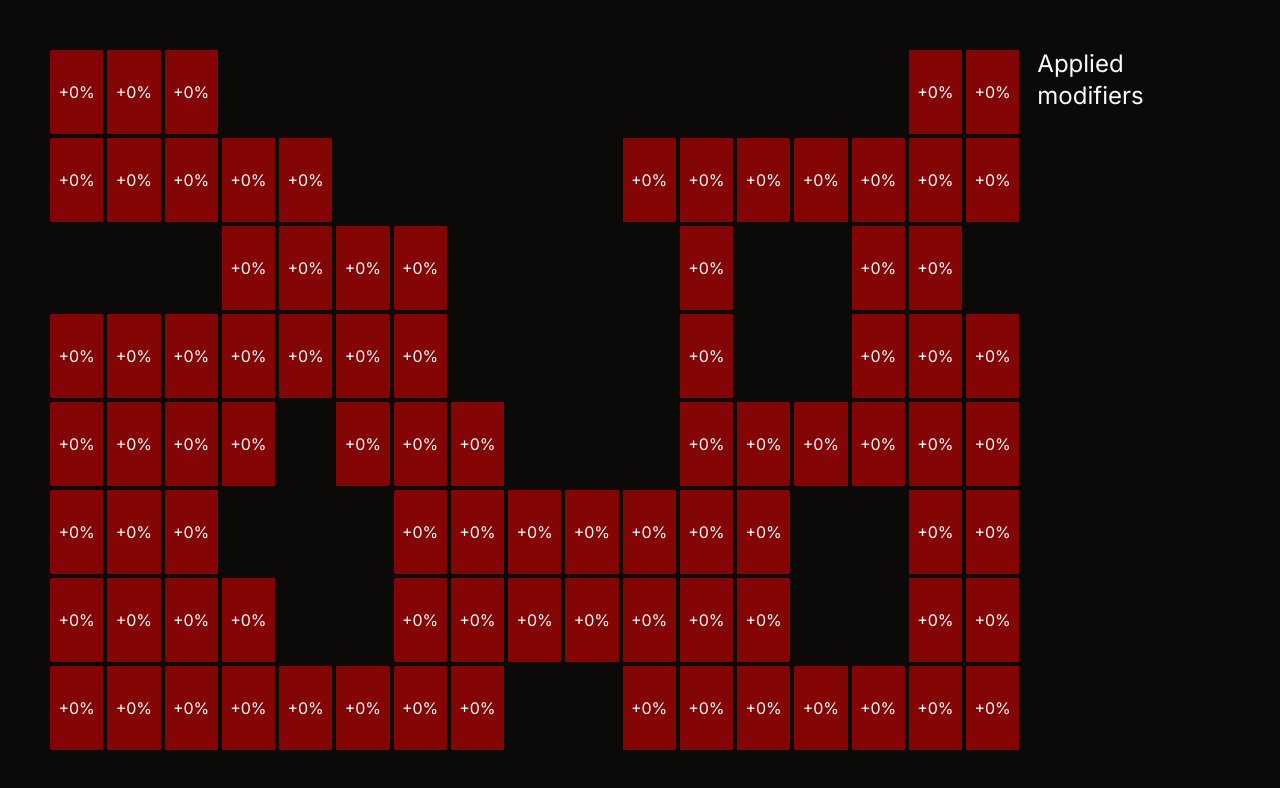
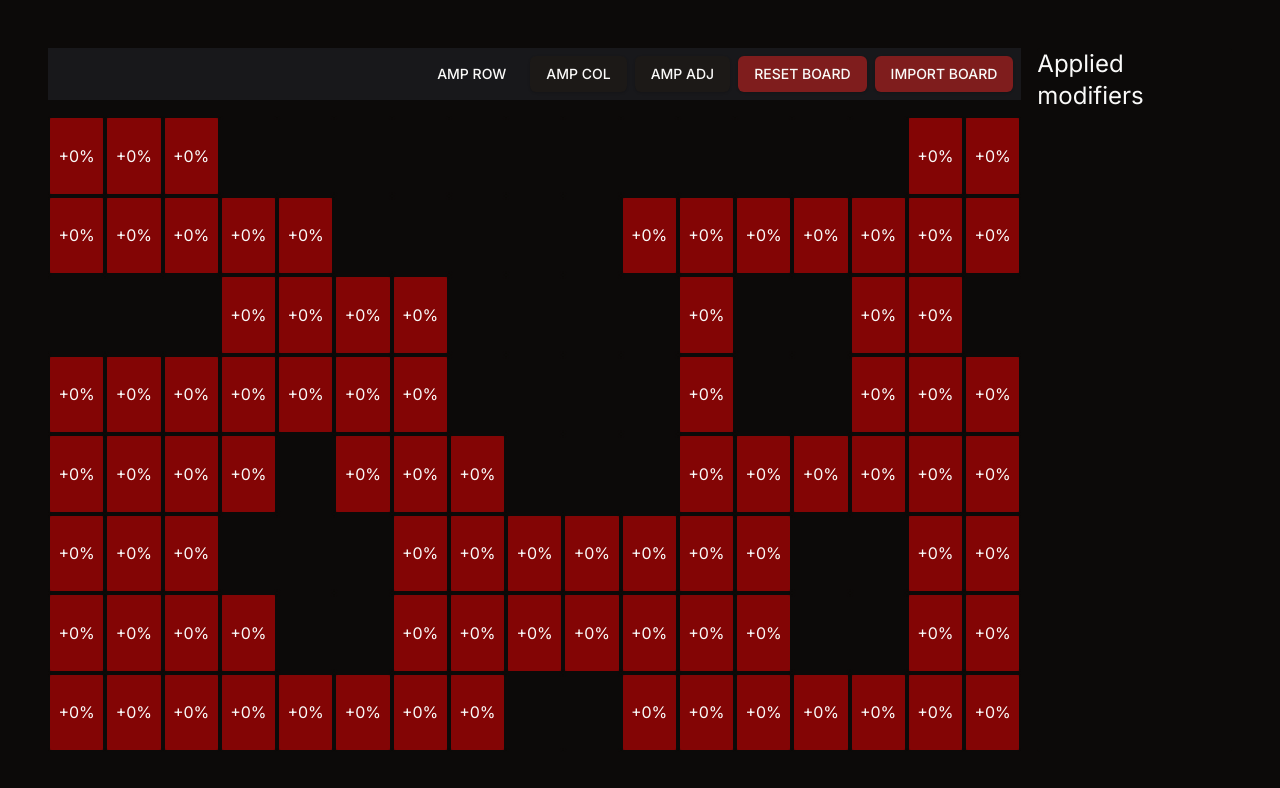
Before and after one commit to noueii/poe-necropolis-heatmap, a Next.js app in the folder next-app/: page / in a window 1280 px wide. Shown: the top 788 px of the page. Built offline with nearby package versions, Linux system fonts and the light colour scheme.

Commit message:
import added

```diff
--- a/next-app/src/app/page.js
+++ b/next-app/src/app/page.js
@@ -6,6 +6,8 @@ import { Button } from "@/components/ui/button";
 import Tile from "@/components/app/tile";
 import {useState} from 'react'
 import TileTextDisplay from "@/components/app/TileTextDisplay";
+import { Dialog } from '../components/ui/dialog'
+import { DialogTrigger, DialogHeader, DialogTitle, DialogDescription, DialogContent } from '../components/ui/dialog'
 
 export default function Home() {
   const defaultMatrix = [
@@ -18,6 +20,8 @@ export default function Home() {
     [1,1,1,1,0,0,1,1,1,1,1,1,1,0,0,1,1],
     [1,1,1,1,1,1,1,1,0,0,1,1,1,1,1,1,1]
   ]
+
+  const [importText, setImportText] = useState('')
 
   let {valueHeatmap, maxValue} = generateHeatmap()
 
@@ -215,7 +219,7 @@ export default function Home() {
 
 
   const log = () =>{
-    console.log(db)
+    console.log(JSON.stringify(tiles))
   }
 
   const calculateMaxAmps = () =>{
@@ -233,11 +237,38 @@ export default function Home() {
     return maxValue
   }
 
+  const importMatrix = () =>{
+    setTiles(JSON.parse(importText))
+  }
+
 
   return (
     <main className="flex h-screen p-12 bg-background w-full">
       <div className="w-full h-full flex rounded gap-4">
-        <div className="flex flex-col  w-full h-full justify-between">
+
+        <div className="flex flex-col  w-full h-full justify-between gap-4">
+          <div className="w-full bg-zinc-900 justify-end p-2 flex gap-2">
+            <Button variant='ghost' className='hover:bg-zinc-300 hover:text-background'>AMP ROW</Button>
+            <Button className=''>AMP COL</Button>
+            <Button className=''>AMP ADJ</Button>
+            <Button className='bg-red-900' onClick={() => log()}>RESET BOARD</Button>
+            <Dialog>
+              <DialogTrigger>
+                <Button className='bg-red-900'>IMPORT BOARD</Button>
+              </DialogTrigger>
+              <DialogContent>
+                <DialogTitle>HEY</DialogTitle>
+                <DialogDescription>HEY</DialogDescription>
+                <div>
+                  <input onChange={(e) => setImportText(e.target.value)}></input>
+                  <Button onClick={() => importMatrix()}> IMPORT </Button>
+                </div>
+              </DialogContent>
+
+            </Dialog>
+
+          </div>
+          <div className="w-full h-full flex flex-col">
             {tiles.map((row, indexRow) =>{
               return (
                 <div
@@ -266,6 +297,7 @@ export default function Home() {
               )
             })}
             </div>
+        </div>
 
         <div className="w-1/5 h-full overflow-hidden rounded">
           <div className="text-2xl">Applied modifiers</div>
```
Lines whose indentation alone changed are shown as unchanged.
